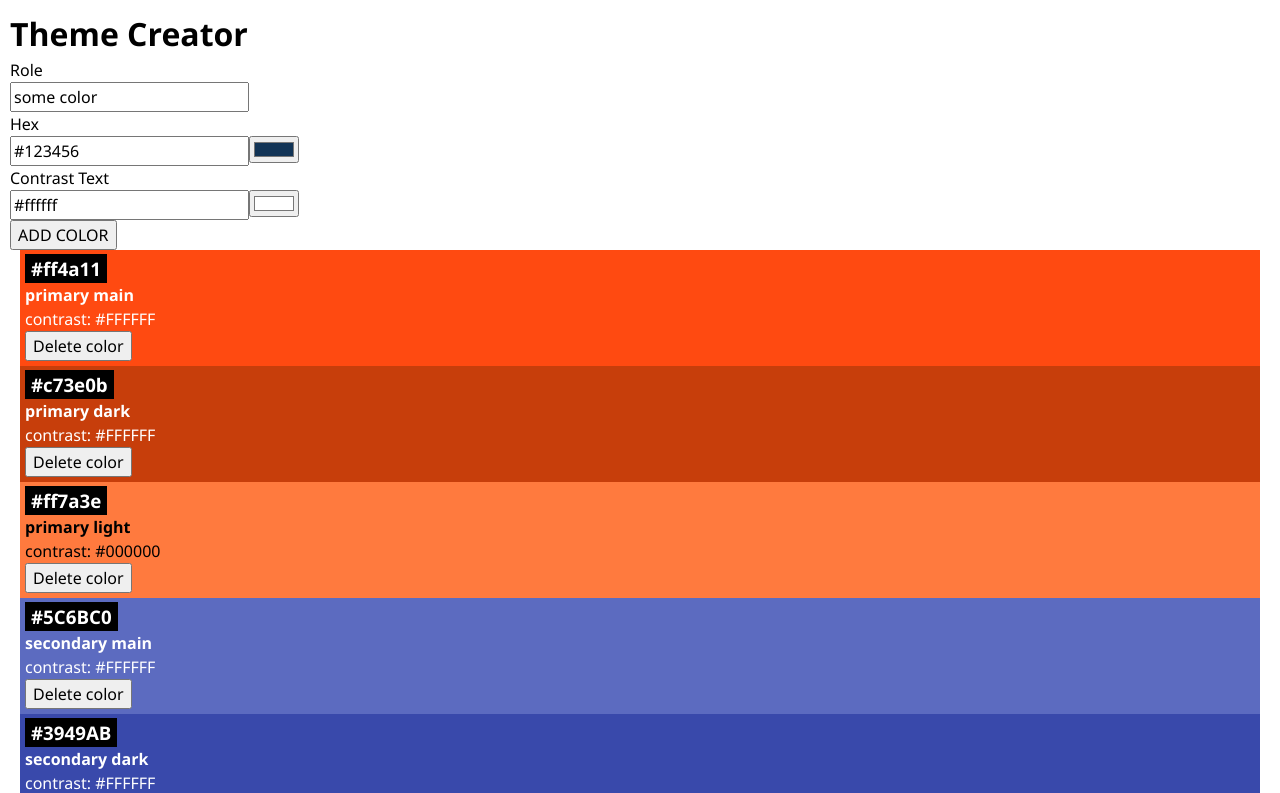
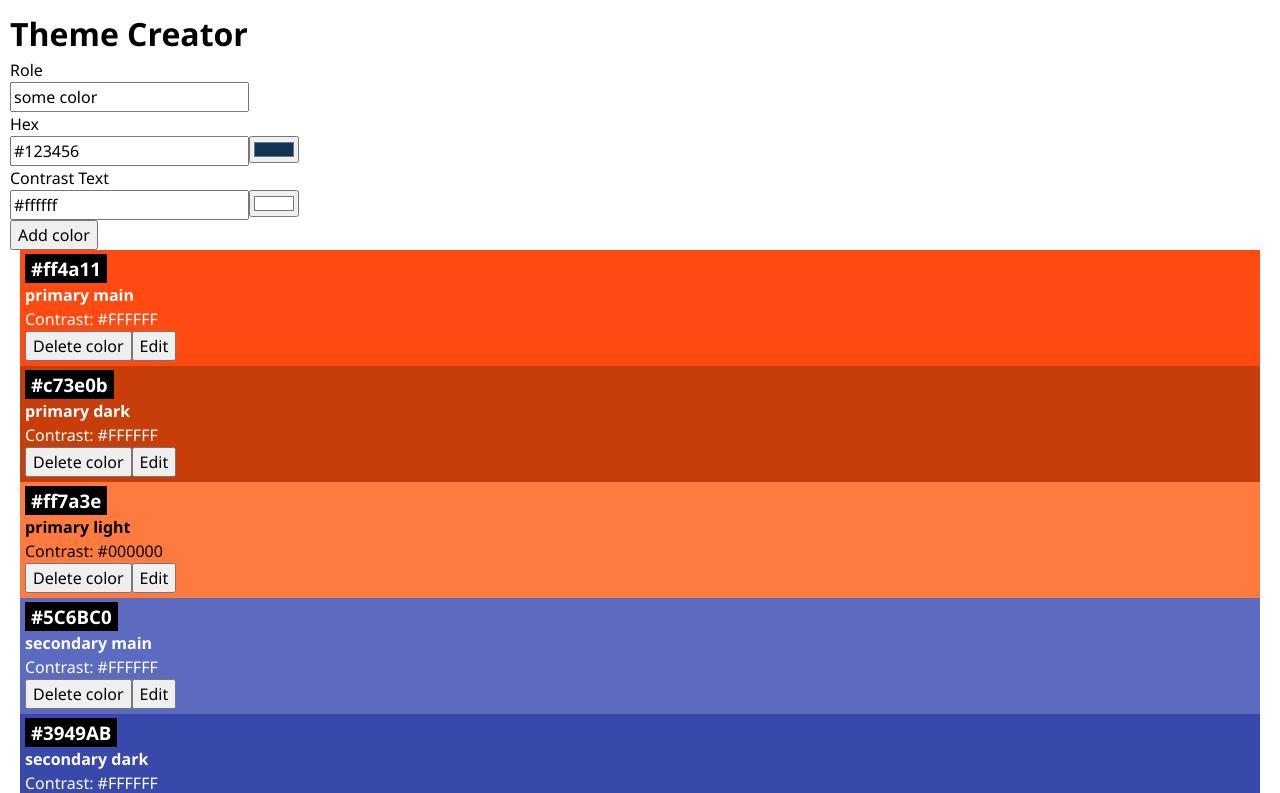
Before and after one commit to Thildi/Color-Theme-Creator, a React (Vite) app: page / in a window 1280 px wide. Shown: the top 793 px of the page. Built offline with nearby package versions, Linux system fonts and the light colour scheme.

Commit message:
Implementation to edit colors

```diff
--- a/src/App.jsx
+++ b/src/App.jsx
@@ -17,6 +17,15 @@ function App() {
     setColors(colors.filter((color) => color.id !== id));
   }
 
+  function editColor(colorId, updatedColors) {
+    setColors((prev) => {
+      const editColor = prev.map((color) =>
+        color.id === colorId ? { ...color, ...updatedColors } : color
+      );
+      return editColor;
+    });
+  }
+
   return (
     <>
       <h1>Theme Creator</h1>
@@ -28,7 +37,12 @@ function App() {
       ) : (
         colors.map((color) => {
           return (
-            <Color key={color.id} color={color} deleteColor={deleteColor} />
+            <Color
+              key={color.id}
+              color={color}
+              deleteColor={deleteColor}
+              onUpdateColor={editColor}
+            />
           );
         })
       )}
--- a/src/Components/Color/Color.jsx
+++ b/src/Components/Color/Color.jsx
@@ -1,15 +1,25 @@
 import { useState } from "react";
 import "./Color.css";
+import ColorForm from "../ColorForm/ColorForm"; // Importiere ColorForm für die Bearbeitung
 
-export default function Color({ color, deleteColor }) {
+export default function Color({ color, deleteColor, onUpdateColor }) {
   const [toggleDelete, setToggleDelete] = useState(false);
+  const [edit, setEdit] = useState(false);
 
+  // Funktion zum Löschen der Farbe
   function handleDelete(id) {
     if (!toggleDelete) {
       setToggleDelete(true);
+      setEdit(false); // Setze den Editiermodus zurück, wenn wir den Löschmodus aktivieren
     } else {
       deleteColor(id);
     }
+  }
+
+  // Funktion zum Aktualisieren der Farbe
+  function handleUpdateColor(updatedColor) {
+    onUpdateColor(color.id, updatedColor);
+    setEdit(false); // Setze den Editiermodus zurück
   }
 
   return (
@@ -20,13 +30,27 @@ export default function Color({ color, deleteColor }) {
         color: color.contrastText,
       }}
     >
+      {edit ? (
+        <>
+          <ColorForm
+            initialData={color} // Übergebe die aktuellen Farbdaten als Initialwerte
+            onSubmitColor={handleUpdateColor} // Funktion zum Aktualisieren der Farbe
+          />
+          {/* Cancel-Button zum Beenden des Editiermodus */}
+          <button type="button" onClick={() => setEdit(false)}>
+            Cancel
+          </button>
+        </>
+      ) : (
+        <>
           <h3 className="color-card-headline">{color.hex}</h3>
           <h4>{color.role}</h4>
-      <p>contrast: {color.contrastText}</p>
+          <p>Contrast: {color.contrastText}</p>
           <section className="color-delete-section">
             {toggleDelete && (
               <>
-            <span className="color-card-hightlight">Really delete?</span> <br />
+                <span className="color-card-hightlight">Really delete?</span>{" "}
+                <br />
                 <button type="button" onClick={() => setToggleDelete(false)}>
                   Cancel
                 </button>
@@ -36,7 +60,15 @@ export default function Color({ color, deleteColor }) {
             <button type="button" onClick={() => handleDelete(color.id)}>
               Delete color
             </button>
+            {/* Button zum Aktivieren des Editiermodus, nur sichtbar wenn nicht im Löschmodus */}
+            {!toggleDelete && (
+              <button type="button" onClick={() => setEdit(true)}>
+                Edit
+              </button>
+            )}
           </section>
+        </>
+      )}
     </div>
   );
 }
--- a/src/Components/ColorForm/ColorForm.jsx
+++ b/src/Components/ColorForm/ColorForm.jsx
@@ -37,7 +37,7 @@ export default function ColorForm({
         <ColorInput id="contrastText" defaultValue={initialData.contrastText} />
       </label>
       <br />
-      <button>ADD COLOR</button>
+      <button>Add color</button>
     </form>
   );
 }
```
Lines whose indentation alone changed are shown as unchanged.
